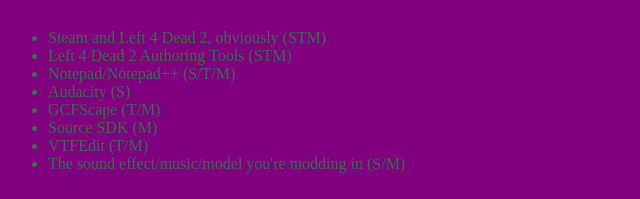
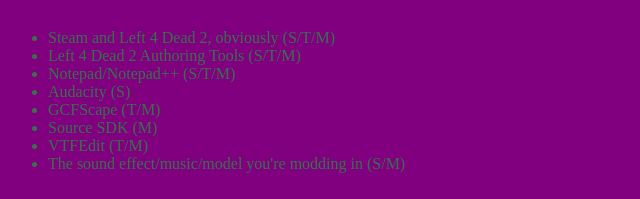
Before and after one commit to MoltenDishrag59/HowTo, a plain HTML site: page index.html in a window 1280 px wide. Shown: the part 582-781 px from the top of the page, 0-640 px from the left. Drawn offline with Linux system fonts and the light colour scheme.

Commit message:
Update index.html

```diff
--- a/index.html
+++ b/index.html
@@ -26,8 +26,8 @@ Table of contents:
 <h3>Requirements</h3>
 
 <ul>
-    <li>Steam and Left 4 Dead 2, obviously (STM)</li>
-    <li>Left 4 Dead 2 Authoring Tools (STM)</li>
+    <li>Steam and Left 4 Dead 2, obviously (S/T/M)</li>
+    <li>Left 4 Dead 2 Authoring Tools (S/T/M)</li>
     <li>Notepad/Notepad++ (S/T/M)</li>
     <li>Audacity (S)</li>
     <li>GCFScape (T/M)</li>
```
